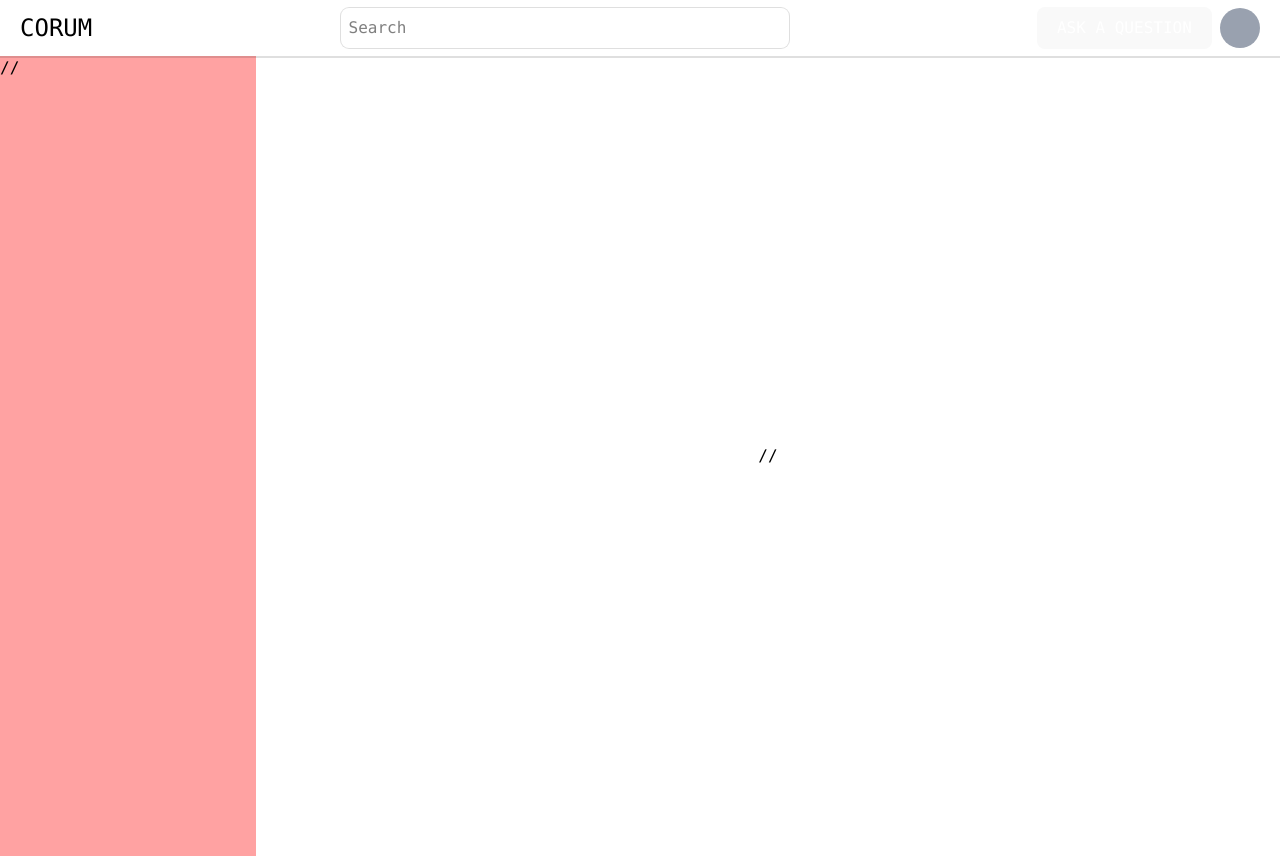
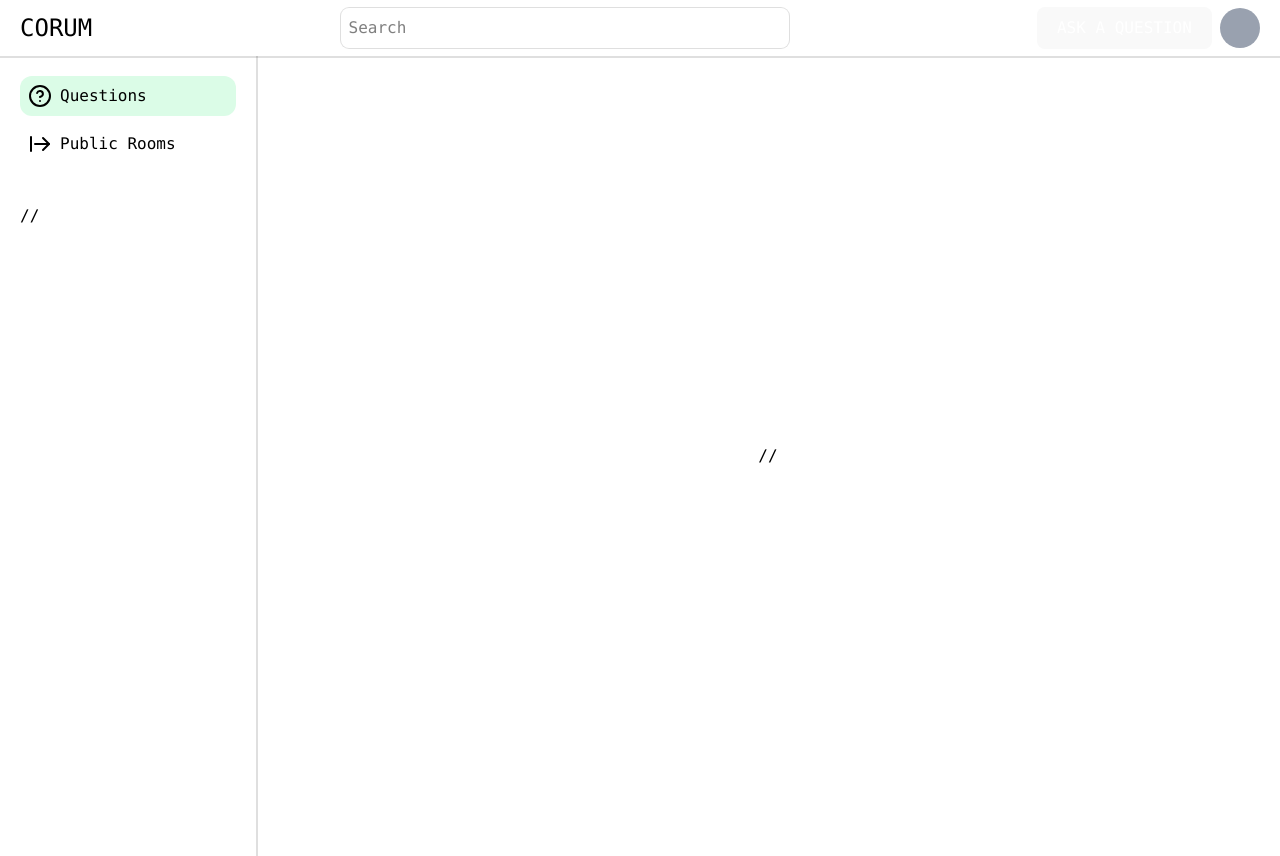
Before and after one commit to nearHaan/corum-frontend, a React (Vite) app: page /home in a window 1280 px wide. Built offline with nearby package versions, Linux system fonts and the light colour scheme.

Commit message:
add sidebar buttons

```diff
--- a/package.json
+++ b/package.json
@@ -11,6 +11,7 @@
   },
   "dependencies": {
     "@tailwindcss/vite": "^4.1.11",
+    "lucide-react": "^0.544.0",
     "react": "^19.1.1",
     "react-dom": "^19.1.1",
     "react-router-dom": "^7.9.1",
--- /dev/null
+++ b/src/components/sidebar_btn.tsx
@@ -0,0 +1,22 @@
+interface SideBarButtonProps {
+  icon: React.ElementType;
+  title: string;
+  isActive: boolean;
+}
+
+export default function SideBarButton({
+  icon: Icon,
+  title,
+  isActive,
+}: SideBarButtonProps) {
+  return (
+    <div
+      className={`flex items-center gap-x-2 w-full ${
+        isActive ? "bg-green-100" : ""
+      } p-2 rounded-xl`}
+    >
+      <Icon />
+      <p>{title}</p>
+    </div>
+  );
+}
--- a/src/pages/Home/Home.tsx
+++ b/src/pages/Home/Home.tsx
@@ -1,5 +1,7 @@
 import { Outlet } from "react-router-dom";
 import { Button } from "../../components/Button";
+import { ArrowRightFromLineIcon, CircleQuestionMark } from "lucide-react";
+import SideBarButton from "../../components/sidebar_btn";
 
 export default function HomePage() {
   return (
@@ -22,7 +24,21 @@ export default function HomePage() {
         </div>
       </header>
       <main className="w-full h-full flex items-center justify-center">
-        <div className="w-80 h-screen bg-red-300">//</div>
+        <div className="w-80 h-screen shadow-[2px_0px_#00000020] flex flex-col">
+          <div className="p-5 gap-y-2 flex flex-col items-center">
+            <SideBarButton
+              isActive={true}
+              title="Questions"
+              icon={CircleQuestionMark}
+            />
+            <SideBarButton
+              isActive={false}
+              title="Public Rooms"
+              icon={ArrowRightFromLineIcon}
+            />
+          </div>
+          <div className="p-5">//</div>
+        </div>
         <Outlet />
       </main>
     </div>
```
Also changed, not shown: 1 other file (tests, documents, lock files or other folders).
